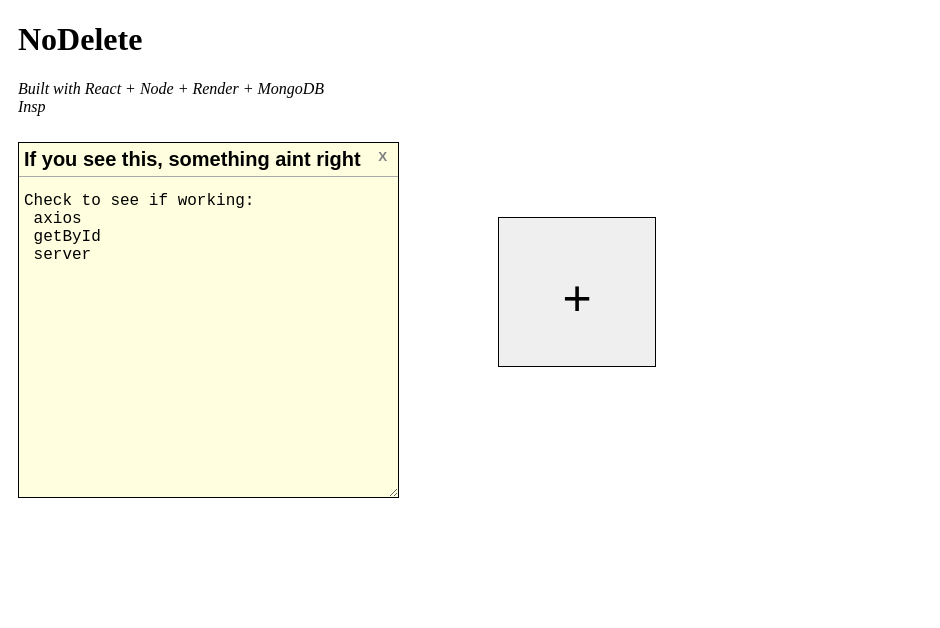
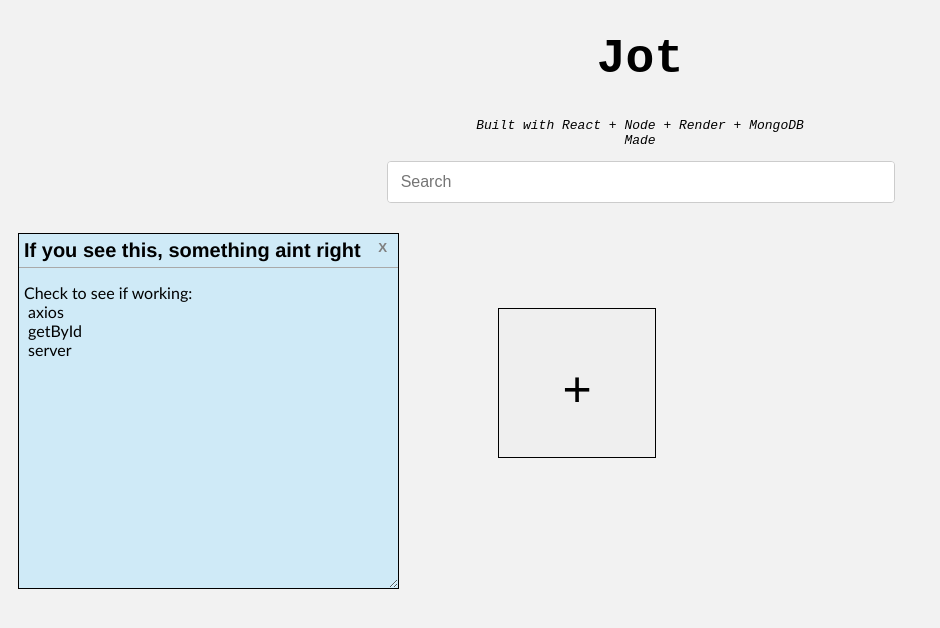
Before and after one commit to willdguo/notes-app, a React (Create React App) app: page / in a window 1280 px wide. Shown: the top 628 px of the page, without its empty margins (0-940 px from the left). Built offline with nearby package versions, Linux system fonts and the light colour scheme; no server answers.

Commit message:
aesthetic fixes

```diff
--- a/public/index.html
+++ b/public/index.html
@@ -11,8 +11,17 @@
 
     <style>
 
+      body {
+        font-family: monospace;
+        background-color: #f2f2f2;
+      }
+
       .intro {
-        margin-left: 10px;
+        text-align: center;
+      }
+
+      .intro h1 {
+        font-size: 48px;
       }
 
       .notes-container {
@@ -21,7 +30,7 @@
         max-width: 100%;
       }
 
-      .note{
+      /* .note{
         display: flex;
         flex-direction: column;
         align-items: left;
@@ -32,14 +41,13 @@
         margin: 10px;
         height: 100%;
         position: relative;
-      }
+      } */
 
       @media screen and (max-width: 600px) {
         .note {
           display: flex;
           flex-direction: column;
           align-items: left;
-          background-color: lightyellow;
           border: 1px solid black;
           min-width: 80%;
           margin: 10px;
@@ -64,7 +72,6 @@
           display: flex;
           flex-direction: column;
           align-items: left;
-          background-color: lightyellow;
           border: 1px solid black;
           min-width: 40%;
           margin: 10px;
@@ -98,28 +105,8 @@
         color: red
       }
 
-      #note-title{
-        border: none;
-        border-bottom: 1px solid darkgrey;
-        font-weight: bold;
-        background-color: lightyellow;
-        margin-bottom: 10px;
-        padding:5px;
-        font-size: 20px;
-      }
-
       #note-title:focus{
         outline: 1px solid black;
-      }
-
-      #note-content {
-        border: none;
-        max-width: 100%;
-        resize: vertical;
-        min-height: 300px;
-        background-color: lightyellow;
-        padding: 5px;
-        font-size: 16px;
       }
 
       #note-content:focus{
@@ -153,10 +140,38 @@
         font-size: 50px;
       }
 
+      .notes-filter {
+        display: flex;
+        align-content: center;
+        margin-left: 30%;
+        margin-bottom: 20px;
+        width: 40%;
+        height: 40px;
+        border: 1px solid #ccc;
+        border-radius: 4px;
+        overflow: hidden;
+      }
+
+      .notes-filter-input {
+        flex: 1;
+        border: none;
+        padding: 8px;
+        font-size: 16px;
+      }
+
+      @media screen and (max-width: 900px){
+        .notes-filter {
+          margin-bottom: auto;
+        }
+
+        .notes-filter-input{
+          font-size: 12px;
+        }
+      }
 
     </style>
 
-    <title>Modified Notes App</title>
+    <title>Minimalist Notes App</title>
   </head>
   <body>
     <noscript>You need to enable JavaScript to run this app.</noscript>
--- a/src/App.js
+++ b/src/App.js
@@ -4,9 +4,9 @@
 
 function App() {
 
-  const [notes, setNotes] = useState([{title: 'If you see this, something aint right', content: `Check to see if working: \n axios \n getById \n server`, id: 1}])
+  const [notes, setNotes] = useState([{title: 'If you see this, something aint right', content: `Check to see if working: \n axios \n getById \n server`, id: "1"}])
   const [description, setDescription] = useState('')
-  const finalDescription = "Built with React + Node + Render + MongoDB \nInspired by Shay"
+  const finalDescription = "Built with React + Node + Render + MongoDB \nMade for Shay"
   const n = useRef(0)
   const t = useRef(300)
   const flickers = 6
@@ -85,9 +85,13 @@
 
       <div className = "intro">
 
-        <h1> NoDelete </h1>
+        <h1> Jot </h1>
         <p style={{ whiteSpace: 'pre-line' }}> <i> {description} </i> </p>
 
+      </div>
+
+      <div className = "notes-filter">
+          <input className = "notes-filter-input" type = "text" placeholder = " Search " />
       </div>
 
       <div className = "notes-container">
--- a/src/components/Note.js
+++ b/src/components/Note.js
@@ -30,8 +30,6 @@
 
         const currNote = getById(id)
 
-        if(newContent.length >= currNote.content.length){
-
         const updatedNote = {...currNote, content: newContent}
 
         clearTimeout(contentTimer.current)
@@ -45,14 +43,6 @@
             })
         }, 3000)
 
-        }
-
-    }
-
-    function handlePaste(e) {
-        e.preventDefault()
-        const pastedText = e.clipboardData.getData('text/plain')
-        console.log(`you thought ${pastedText}`)
     }
 
     function changeTitle(e) {
@@ -85,29 +75,56 @@
             .then(response => {
                 console.log('in delete:')
                 console.log(id)
-                setNotes(notes.filter(note => note.id != id))
+                setNotes(notes.filter(note => note.id !== id))
                 console.log("note deleted")
             }).catch(error => {
                 console.log(error)
-
             })
     }
+
+    const noteColors = ['lightyellow', '#cfeaf7', '#e9e9e9', '#f5e8ff', '#e6e6fa', '#fed7d7']
+    let randColor = id.slice(-1).charCodeAt(0) % 6
 
     const noteContentStyle = {
         border: 'none',
         maxWidth: '100%',
         resize: 'vertical',
         minHeight: '300px',
-        backgroundColor: 'lightyellow',
+        backgroundColor: noteColors[randColor],
         padding: '5px',
         fontSize: '16px',
+        fontFamily: "'Gill Sans', 'Gill Sans MT', Calibri, 'Trebuchet MS', sans-serif"
+    }
+
+    const noteTitleStyle = {
+        border: 'none',
+        borderBottom: '1px solid darkgrey',
+        fontWeight: 'bold',
+        backgroundColor: noteColors[randColor],
+        marginBottom: '10px',
+        padding: '5px',
+        fontSize: '20px',
+        fontFamily: "'Franklin Gothic Medium', 'Arial Narrow', Arial, sans-serif",
+    }
+
+    const noteStyle = {
+        display: 'flex',
+        flexDirection: 'column',
+        alignItems: 'left',
+        backgroundColor: noteColors[randColor],
+        border: "1px solid black",
+        maxWidth: '30%',
+        minWidth: '30%',
+        margin: '10px',
+        height: '100%',
+        position: 'relative'
     }
 
     return (
 
-        <div className = "note">
-            <input id = "note-title" value = {getById(id).title} onChange = {changeTitle} />
-            <textarea id = 'note-content' style = {noteContentStyle}  value={getById(id).content} onChange={changeContent} onPaste = {handlePaste} />
+        <div className = "note" style = {noteStyle}>
+            <input id = "note-title" style = {noteTitleStyle} value = {getById(id).title} onChange = {changeTitle} />
+            <textarea id = 'note-content' style = {noteContentStyle} value={getById(id).content} onChange={changeContent} />
             <button onClick = {() => deleteNote(id)}> X </button>
         </div>
 
--- a/src/services/getNotes.js
+++ b/src/services/getNotes.js
@@ -1,5 +1,5 @@
 import axios from "axios"
-const baseUrl = "https://111-notesapp-backend.vercel.app/api/notes"
+const baseUrl = "/api/notes" // https://111-notesapp-backend.vercel.app
 
 
 const getAll = () => {
```
Lines whose indentation alone changed are shown as unchanged.
